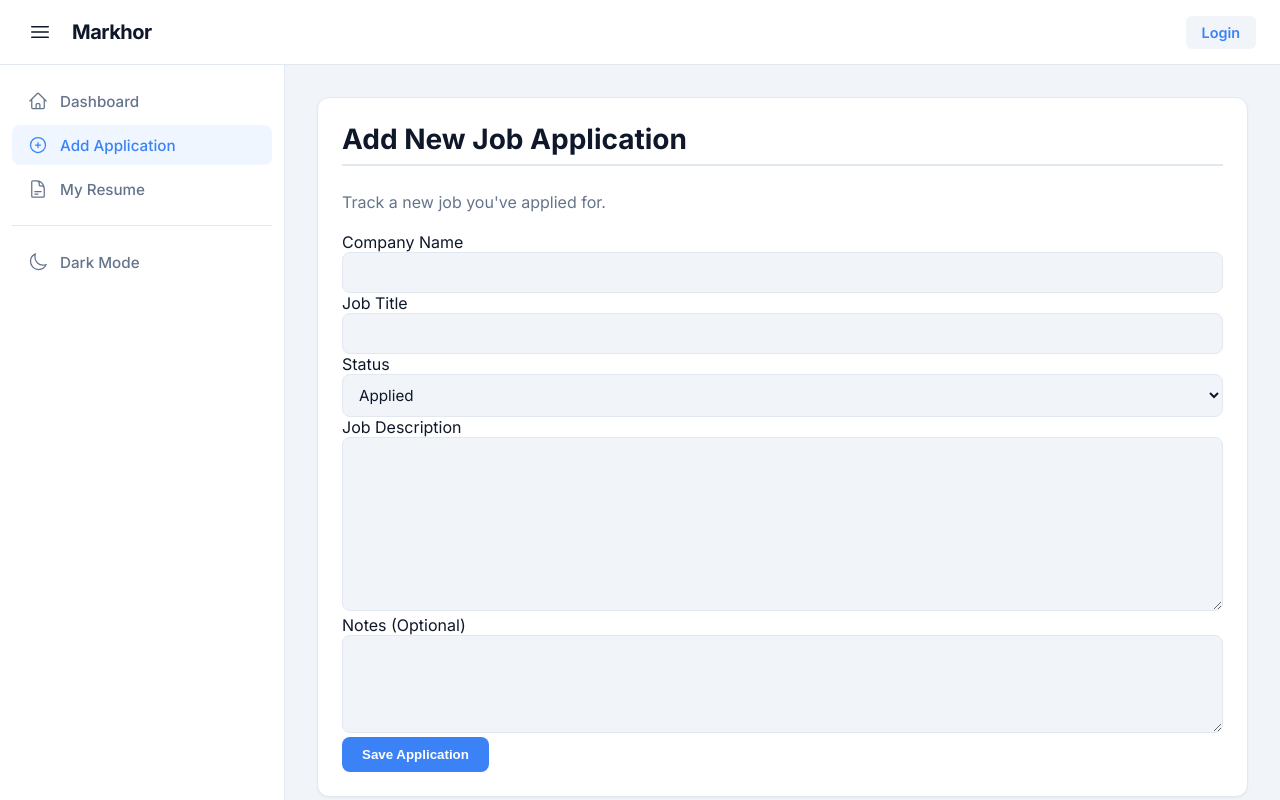
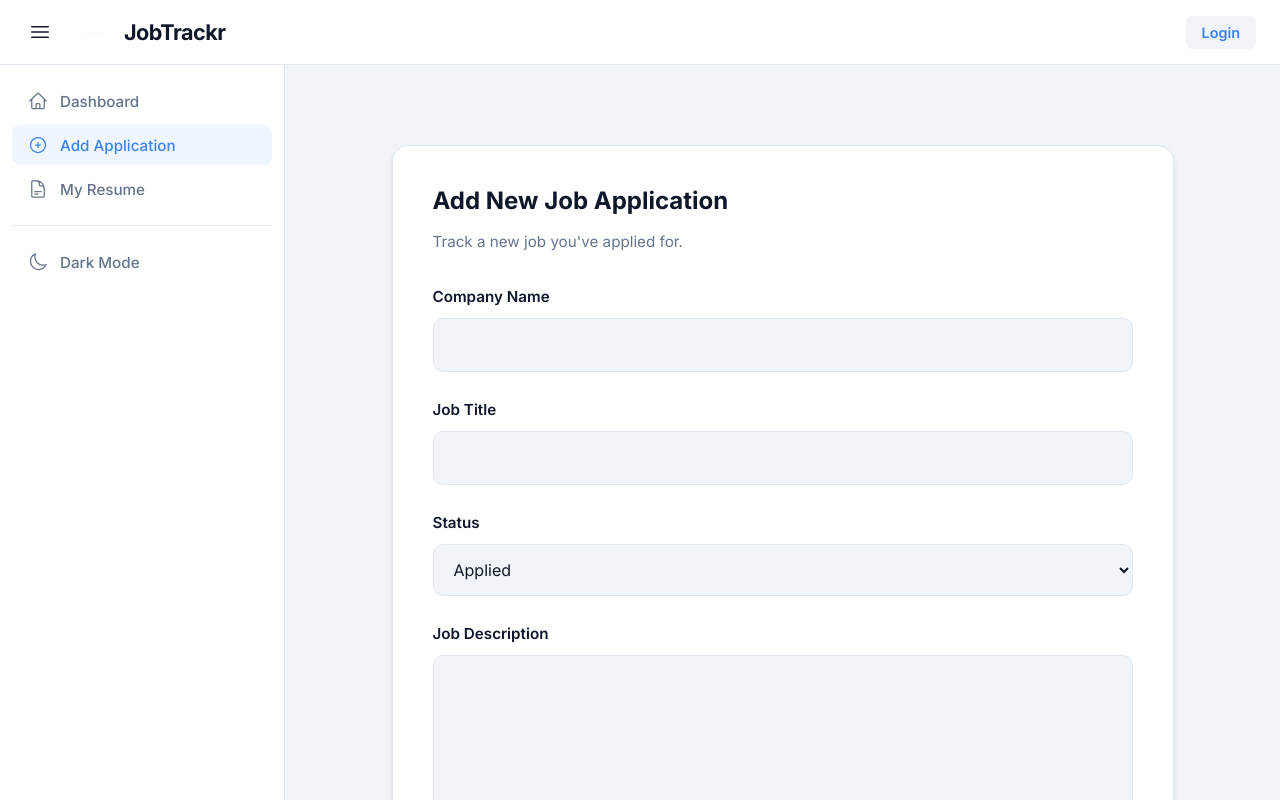
Before and after one commit to ZohaibRahim/CPSC300_GroupProject, an Angular app: page /add-job in a window 1280 px wide. Built offline with nearby package versions, Linux system fonts and the light colour scheme; no server answers.

Commit message:
added a logo and changed the name

```diff
--- a/src/app/app.html
+++ b/src/app/app.html
@@ -7,7 +7,11 @@
           <path stroke-linecap="round" stroke-linejoin="round" d="M3.75 6.75h16.5M3.75 12h16.5m-16.5 5.25h16.5" />
         </svg>
       </button>
-      <h1 class="logo">Markhor</h1>
+
+      <div class="brand-container">
+        <img src="logo.png" alt="JobTrackr Logo" class="app-logo">
+        <h1 class="logo-text">JobTrackr</h1>
+      </div>
     </div>
 
     <div class="header-right">
--- a/src/app/app.scss
+++ b/src/app/app.scss
@@ -11,7 +11,7 @@
   justify-content: space-between;
   height: 64px;
   padding: 0 24px;
-  background-color: var(--bg-sidebar); /* Matches sidebar color */
+  background-color: var(--bg-sidebar);
   border-bottom: 1px solid var(--border-color);
   transition: background-color 0.3s, border-color 0.3s;
   z-index: 50;
@@ -20,7 +20,62 @@
 .header-left {
   display: flex;
   align-items: center;
-  gap: 16px;
+  gap: 20px; /* Increased gap between hamburger and logo */
+}
+
+/* Logo Container */
+.brand-container {
+  display: flex;
+  align-items: center;
+  gap: 12px; /* Space between Logo Image and Text */
+}
+
+/* The Logo Image */
+.app-logo {
+  height: 36px; /* Good height for a navbar */
+  width: auto;  /* Maintains aspect ratio */
+  border-radius: 6px; /* Slight rounding looks nice */
+  object-fit: contain;
+}
+
+/* The Text */
+.logo-text {
+  font-size: 1.35rem;
+  font-weight: 700;
+  color: var(--text-main);
+  margin: 0;
+  letter-spacing: -0.5px;
+  font-family: 'Inter', sans-serif;
+}
+
+.menu-btn {
+  background: none;
+  border: none;
+  cursor: pointer;
+  color: var(--text-main);
+  font-size: 1.5rem;
+  display: flex;
+  padding: 4px;
+  border-radius: 4px;
+
+  &:hover {
+    background-color: var(--hover-item);
+  }
+}
+
+.login-link {
+  text-decoration: none;
+  color: var(--primary-color);
+  font-weight: 600;
+  font-size: 0.9rem;
+  padding: 8px 16px;
+  background-color: var(--bg-app);
+  border-radius: 6px;
+  transition: all 0.2s;
+
+  &:hover {
+    background-color: var(--hover-item);
+  }
 }
 
 .menu-btn {
--- a/src/app/job-form/job-form.scss
+++ b/src/app/job-form/job-form.scss
@@ -1,192 +1,132 @@
-/* --- Job List Styles (Slate Theme) --- */
+/* --- Job Form & Profile Styles (Clean & Spacious) --- */
 
-.list-container {
-  max-width: 100%;
-  margin: 2rem auto;
+.form-container {
+  max-width: 700px; /* Slightly wider for better reading */
+  margin: 3rem auto; /* More space from top/bottom */
+  padding: 2.5rem;   /* More internal padding */
+
+  background-color: var(--bg-card);
+  border-radius: 16px; /* Softer corners */
+  box-shadow: var(--shadow-md);
+  border: 1px solid var(--border-color);
+
+  transition: background-color 0.3s ease, border-color 0.3s ease;
 }
 
+/* Headings */
 h3 {
-  font-size: 1.75rem;
+  font-size: 1.5rem;
   font-weight: 700;
   color: var(--text-main);
   margin-top: 0;
-  margin-bottom: 1.5rem;
-  padding-bottom: 0.5rem;
-  border-bottom: 2px solid var(--border-color);
+  margin-bottom: 0.5rem;
 }
 
-.empty-list {
-  text-align: center;
-  padding: 2rem;
-  background-color: var(--bg-card);
-  border: 1px dashed var(--border-color);
-  border-radius: 8px;
+p {
   color: var(--text-muted);
+  margin-bottom: 2rem; /* More space before the form starts */
+  font-size: 0.95rem;
 }
 
-/* --- Card Styles --- */
-.job-card {
-  background-color: var(--bg-card);
-  border: 1px solid var(--border-color);
-  border-radius: 12px;
-  box-shadow: var(--shadow-sm);
-  margin-bottom: 1rem;
-  transition: all 0.2s ease-in-out;
-
-  padding: 0;
-  overflow: hidden;
-
-  &:hover {
-    transform: translateY(-3px);
-    box-shadow: var(--shadow-md);
-  }
+/* Form Fields Layout */
+.form-field {
+  margin-bottom: 1.75rem; /* Increased spacing between fields */
+  display: flex;
+  flex-direction: column;
 }
 
-/* Main Card Layout */
-.job-card-main {
-  display: flex;
-  justify-content: space-between;
-  align-items: flex-start; /* Aligns items to the top */
-  padding: 1.5rem;
-  gap: 1rem;
+/* Labels */
+label {
+  font-weight: 600;
+  color: var(--text-main);
+  margin-bottom: 0.75rem; /* More space between label and input */
+  font-size: 0.95rem;
 }
 
-.job-info {
-  flex: 1; /* Takes up all available space */
+/* Input Styles - The Fix for "Congested" look */
+input[type="text"],
+select,
+textarea {
+  width: 100%;
+  /* Increased padding makes inputs look taller and more professional */
+  padding: 14px 16px;
+
+  font-size: 1rem;
+  font-family: 'Inter', sans-serif;
+  line-height: 1.5;
+
+  /* Crisper border and distinct background */
+  border: 1px solid var(--border-color);
+  border-radius: 10px;
+
+  /* Ensure inputs stand out from the card background */
+  background-color: var(--bg-app);
+  color: var(--text-main);
+
+  transition: all 0.2s ease-in-out;
+  box-sizing: border-box;
 }
 
-.job-card h4 {
-  margin: 0 0 0.25rem 0;
-  font-size: 1.25rem;
+/* Focus State - Nice Glow */
+input[type="text"]:focus,
+select:focus,
+textarea:focus {
+  outline: none;
+  border-color: var(--primary-color);
+  box-shadow: 0 0 0 4px rgba(59, 130, 246, 0.15); /* Softer, wider glow */
+  background-color: var(--bg-card); /* Slightly lighten background on focus */
+}
+
+/* Textarea specific adjustments */
+textarea {
+  resize: vertical; /* Allow user to resize vertically only */
+  min-height: 120px;
+}
+
+/* Button Styles */
+.submit-btn {
+  width: 100%;
+  padding: 14px; /* Taller button */
+  font-size: 1rem;
   font-weight: 600;
+  color: #ffffff;
+  background-color: var(--primary-color);
+  border: none;
+  border-radius: 10px;
+  cursor: pointer;
+  transition: all 0.2s ease-in-out;
+  box-shadow: var(--shadow-sm);
+  margin-top: 1rem;
+}
+
+.submit-btn:hover {
+  background-color: var(--primary-hover);
+  transform: translateY(-1px);
+  box-shadow: var(--shadow-md);
+}
+
+.submit-btn:disabled {
+  background-color: var(--border-color);
+  color: var(--text-muted);
+  cursor: not-allowed;
+  transform: none;
+  box-shadow: none;
+}
+
+/* Error Messages */
+.error-msg {
+  color: #ef4444;
+  font-size: 0.85rem;
+  margin-top: 0.5rem;
+  font-weight: 500;
+  display: flex;
+  align-items: center;
+}
+
+/* Submission Message */
+.submit-msg {
+  text-align: center;
+  margin-top: 1.5rem;
+  font-weight: 500;
   color: var(--text-main);
 }
-
-.job-card .company {
-  margin: 0 0 0.75rem 0;
-  font-size: 1rem;
-  font-weight: 500;
-  color: var(--text-muted);
-}
-
-.job-card .notes {
-  margin: 0;
-  color: var(--text-main);
-  font-size: 0.95rem;
-  opacity: 0.8;
-}
-
-/* Status Badge */
-.status-badge {
-  align-self: flex-start;
-  padding: 0.35rem 0.85rem;
-  border-radius: 99px;
-  font-size: 0.8rem;
-  font-weight: 600;
-  text-transform: uppercase;
-  color: #fff;
-  white-space: nowrap; /* Prevents text wrapping */
-
-  /* Status Colors */
-  &.status-applied { background-color: #3b82f6; }      /* Blue */
-  &.status-interviewing { background-color: #f59e0b; } /* Amber */
-  &.status-offer { background-color: #10b981; }        /* Emerald */
-  &.status-rejected { background-color: #ef4444; }     /* Red */
-}
-
-/* --- Action Buttons (Edit / Delete) --- */
-.actions {
-  display: flex;
-  gap: 0.5rem;
-  margin-left: 1rem;
-}
-
-.btn-icon {
-  background-color: var(--bg-app); /* Subtle contrast against card */
-  border: 1px solid var(--border-color);
-  border-radius: 6px;
-  cursor: pointer;
-  padding: 8px;
-
-  /* Centers the SVG Icon */
-  display: flex;
-  align-items: center;
-  justify-content: center;
-
-  /* CHANGED: Use --text-main so icons are White in Dark Mode / Dark in Light Mode */
-  color: var(--text-main);
-  transition: all 0.2s;
-
-  svg {
-    transition: stroke 0.2s;
-  }
-
-  &:hover {
-    background-color: var(--hover-item);
-    transform: translateY(-2px);
-    /* No color change needed here, keeps it sharp */
-  }
-
-  /* Specific Delete Hover */
-  &.delete:hover {
-    border-color: #ef4444;
-    background-color: rgba(239, 68, 68, 0.1);
-    color: #ef4444; /* Turns Red on hover */
-  }
-
-  /* Specific Edit Hover */
-  &.edit:hover {
-    border-color: var(--primary-color);
-    background-color: var(--active-item);
-    color: var(--primary-color); /* Turns Blue on hover */
-  }
-}
-
-/* --- AI Toggle Bar --- */
-.ai-toggle-bar {
-  background-color: var(--bg-app);
-  border-top: 1px solid var(--border-color);
-  padding: 0.75rem 1.5rem;
-  text-align: right;
-}
-
-.ai-button {
-  background: none;
-  border: none;
-  color: var(--primary-color);
-  font-weight: 600;
-  font-size: 0.9rem;
-  font-family: 'Inter', sans-serif;
-  cursor: pointer;
-  transition: color 0.2s;
-  display: inline-flex;
-  align-items: center;
-
-  &:hover {
-    color: var(--primary-hover);
-  }
-}
-
-.ai-button-icon {
-  margin-left: 0.5rem;
-  font-size: 0.7rem;
-}
-
-/* --- AI Content Area --- */
-.ai-placeholder {
-  background-color: var(--active-item); /* Tinted background */
-  border-top: 1px solid var(--border-color);
-  padding: 1.5rem;
-}
-
-.ai-placeholder .ai-title {
-  color: var(--primary-color);
-  font-weight: 700;
-  margin: 0 0 0.5rem 0;
-}
-
-.ai-placeholder p {
-  margin: 0;
-  color: var(--text-main);
-  line-height: 1.6;
-}
```
Also changed, not shown: public/logo.jpg (added), public/logo.png (added).
